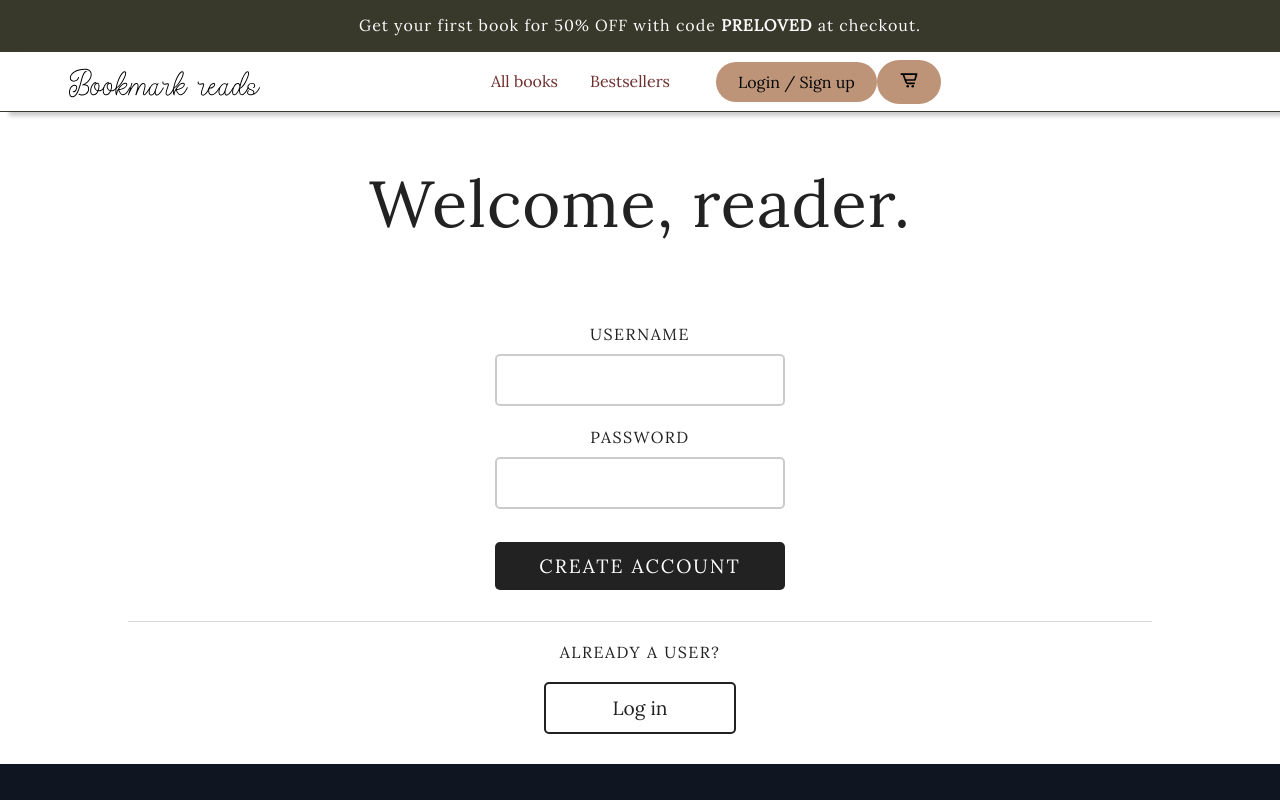
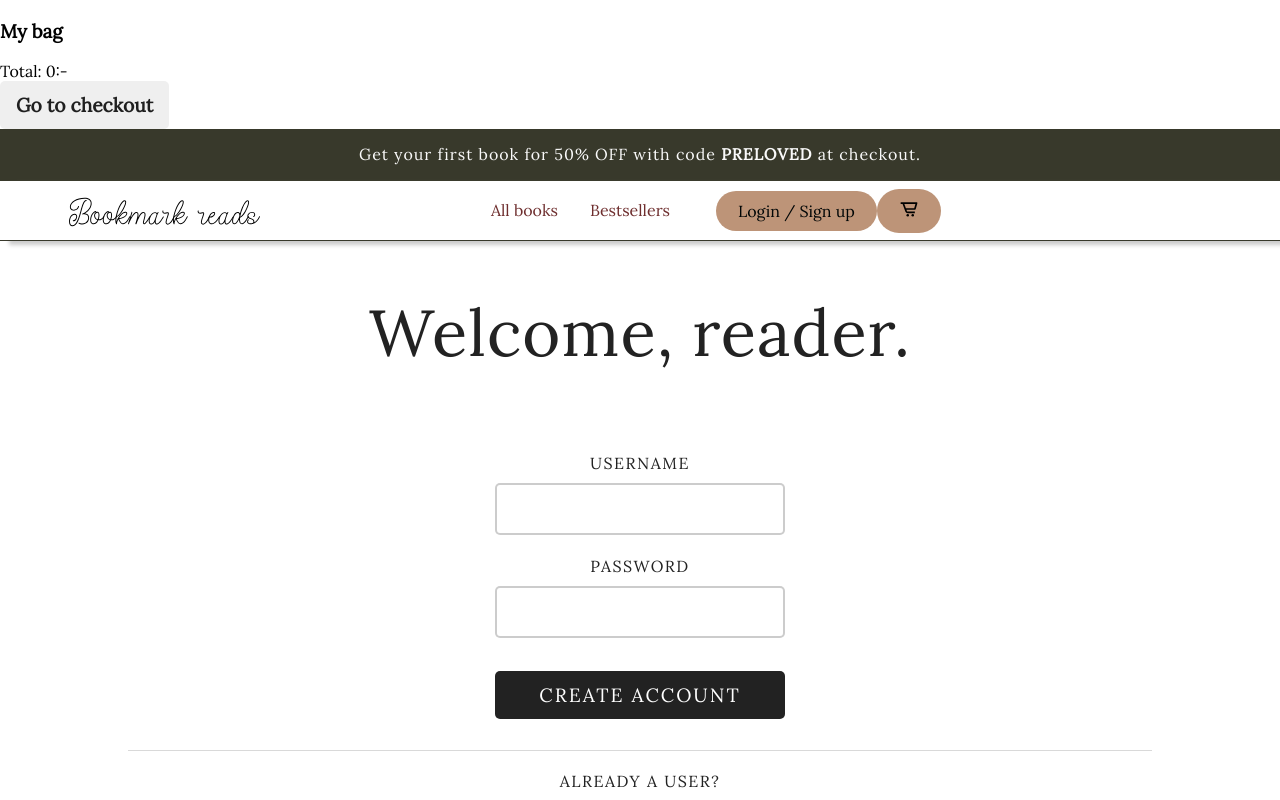
Before and after one commit to Katsiez/final-project-frontend, a React (Create React App) app: page /shop in a window 1280 px wide. Shown: the top 800 px of the page. Built offline with nearby package versions, Linux system fonts and the light colour scheme.

Commit message:
creating a cart,not going anywhere

```diff
--- /dev/null
+++ b/src/components/Cart/Cart.js
@@ -0,0 +1,53 @@
+import React from 'react'
+import { CartItem } from './CartItem'
+import { useSelector } from 'react-redux'
+
+export const Cart = () => {
+  const products = useSelector((store) => store.cart.items)
+  const totalPrice = useSelector((store) => (
+    store.cart.items.reduce((total, item) => (total + (item.price * item.quantity)), 0)
+  ))
+
+  return (
+    <div>
+      <h3>My bag</h3>
+      <ul className="items">
+        {products.map((product) => (
+          <CartItem key={product.id} product={product} />
+        ))}
+      </ul>
+      <div>
+        <div>Total: {totalPrice}:-</div>
+        <button>Go to checkout</button>
+      </div>
+    </div>
+  )
+}
+
+
+
+// import React from 'react'
+// import { useSelector } from 'react-redux'
+// import { CartItem } from './CartItem'
+
+// export const Cart = () => {
+//   const products = useSelector((store) => store.cart.items)
+//   const totalPrice = useSelector((store) => (
+//     store.cart.items.reduce((total, item) => (total + (item.price * item.quantity)), 0)
+//   ))
+
+//   return (
+//     <div className="cart">
+//       <div className="total">
+//         <span className="emoji" role="img" aria-label="cart">🛒</span>
+//         <div className="amount">Total: {totalPrice}:-</div>
+//       </div>
+
+//       <ul className="items">
+//         {products.map((product) => (
+//           <CartItem key={product.id} product={product} />
+//         ))}
+//       </ul>
+//     </div>
+//   )
+// }
--- a/src/components/Home.js
+++ b/src/components/Home.js
@@ -5,6 +5,7 @@ import { configureStore, combineReducers } from "@reduxjs/toolkit";
 import { user } from "../reducers/user";
 import { fav } from "../reducers/fav";
 import { cart } from "../reducers/cart"
+import { ui } from "../reducers/ui"
 
 import { HomePage } from "../pages/HomePage";
 
@@ -16,8 +17,10 @@ import { Banner } from "./Banner";
 import { Sidebar } from "./Sidebar/Sidebar";
 import { Navbar } from "./Navbar/Navbar";
 import { Footer } from "./Footer/Footer";
+//import { ProductDetails } from "./Products/ProductDetails";
+import { Cart } from './Cart/Cart'
 
-const reducer = combineReducers({ user: user.reducer, fav: fav.reducer, cart: cart.reducer });
+const reducer = combineReducers({ user: user.reducer, fav: fav.reducer, cart: cart.reducer, ui: ui.reducer});
 const persistedState = localStorage.getItem("reduxState")
   ? JSON.parse(localStorage.getItem("reduxState"))
   : {};
@@ -35,6 +38,8 @@ export const Home = () => {
   return (
     <>
       <Provider store={store}>
+        <Cart/>
+        {/* <ProductDetails/> */}
         <BrowserRouter>
           <Banner />
           <Sidebar isOpen={isOpen} toggle={toggle} />
--- /dev/null
+++ b/src/components/Products/ProductDetails.js
@@ -0,0 +1,71 @@
+import React, { useEffect, useState } from 'react';
+import { Route, Link, useParams, useHistory } from 'react-router-dom';
+import styled from 'styled-components/macro';
+import { cart } from 'reducers/cart'
+import { useDispatch } from 'react-redux';
+
+const ProductContainer = styled.article`
+  width: 500px;
+  margin: 20px;
+`
+const ProductImg = styled.img`
+  width: 100%;
+`
+
+export const ProductDetails = () => {
+  const { bookID } = useParams()
+  const [item, setItem] = useState([])
+  const history = useHistory();
+  const [statusCode, setStatusCode] = useState(200);
+  const DETAILS_API = `http://localhost:8080/books/${bookID}`
+  const dispatch = useDispatch()
+
+
+  useEffect(() => {
+    fetch(DETAILS_API)
+      .then(res => {
+        setStatusCode(res.status)
+        return res.json()
+      })
+      .then(json => setItem(json))
+  }, [DETAILS_API, bookID])
+
+  useEffect(() => {
+    console.log(`Status code: ${statusCode}`);
+    if (statusCode !== 200) {
+      history.push("/");
+    }
+  }, [history, statusCode]);
+
+  if (!item) {
+    return <></>;
+  }
+
+  return (
+    <div>
+      <Route path="/shop">
+        <Link to="/shop">
+          <h3>See all products</h3>
+        </Link>
+      </Route>
+      <ProductContainer>
+        {item.map((product) =>
+          <div key={product.id}>
+            <ProductImg src={product.main_img} alt={product.title} />
+            <h2>{product.title}</h2>
+            <p>{product.price}:-</p>
+            <p>description</p>
+            <button
+              type="button"
+              onClick={() => dispatch(cart.actions.addItem(product))}>add to cart
+             </button>
+            <div>
+              <ProductImg src={product.second_img} alt={product.title} />
+              <ProductImg src={product.third_img} alt={product.title} />
+            </div>
+          </div>
+        )}
+      </ProductContainer>
+    </div>
+  )
+}
--- a/src/pages/Books/AllBooks.js
+++ b/src/pages/Books/AllBooks.js
@@ -1,17 +1,18 @@
 import React, { useEffect, useState } from "react";
-//import { useDispatch, useSelector } from 'react-redux';
+import { useDispatch } from 'react-redux';
 import { Link } from "react-router-dom";
 import { FavIcon } from "lib/FavIcon";
 import { Button } from "./SingleBook";
 
 import styled from "styled-components";
 import { StarRating } from "components/StarRating";
+import { cart } from "reducers/cart"
 
 const BOOKS = "http://localhost:8000/books";
 
 export const AllBooks = () => {
+  const dispatch = useDispatch()
   const [books, setBooks] = useState([]);
-  //const dispatch = useDispatch()
 
   useEffect(() => {
     fetch(BOOKS)
@@ -22,7 +23,7 @@ export const AllBooks = () => {
   }, []);
 
   //Randomize price for all books
-  const Random = (props) => {
+  const Random = () => {
     const precision = 100; // 2 decimals
     const randomnum = Math.floor(Math.random() * (10 * precision - 1 * precision) + 1 * precision) / (1*precision);
     return <div>{randomnum}€</div>;
@@ -61,7 +62,7 @@ export const AllBooks = () => {
               <div className="random-num">
                 <Random/>
               </div>
-              <Button>Add to cart</Button>
+              <Button onClick={() => {dispatch(cart.actions.addItem({book}))}}>Add to cart</Button>
             </div>
           </div>
         ))}
--- a/src/pages/Books/Bestsellers.js
+++ b/src/pages/Books/Bestsellers.js
@@ -1,13 +1,16 @@
 import React, { useEffect, useState } from "react";
+import { useDispatch } from 'react-redux';
 import { Link } from "react-router-dom";
 import styled from "styled-components";
 //import { FavIcon } from "lib/FavIcon";
 import { Button } from "./SingleBook";
+import { cart } from "reducers/cart"
 
 const BESTSELLERS = "http://localhost:8000/books/bestseller/bestseller";
 
 export const Bestsellers = () => {
   //const { bestseller } = useParams();
+  const dispatch = useDispatch()
   const [books, setBooks] = useState([]);
 
   useEffect(() => {
@@ -61,7 +64,7 @@ export const Bestsellers = () => {
                 <Random/>
               </div>
             </div>
-            <Button>Add to cart</Button>
+            <Button onClick={() => {dispatch(cart.actions.addItem({book}))}}>Add to cart</Button>
           </div>
         ))}
       </section>
--- a/src/pages/Books/SingleBook.js
+++ b/src/pages/Books/SingleBook.js
@@ -1,9 +1,12 @@
 import React, { useEffect, useState } from "react";
+import { useDispatch } from 'react-redux';
 import { useParams } from "react-router-dom";
 import styled from "styled-components";
+import { cart } from "reducers/cart"
 
 export const SingleBook = () => {
   const { bookID } = useParams();
+  const dispatch = useDispatch()
   const [book, setBook] = useState([]);
 
   useEffect(() => {
@@ -47,11 +50,11 @@ export const SingleBook = () => {
                   <p className="book-rating">Average rating: {book.average_rating}</p>
                   {book.synopsis}
                 </Synopsis>
-                <Button>
+                <Button onClick={() => {dispatch(cart.actions.addItem({book}))}}>
                 <div className="random-num">
                 <Random/>
               </div>
-                  Add to cart</Button>
+              Add to cart</Button>
               </Right>
             </Container>
           </Content>
--- a/src/reducers/cart.js
+++ b/src/reducers/cart.js
@@ -1,30 +1,61 @@
-import {createSlice} from "@reduxjs/toolkit"
+import { createSlice } from '@reduxjs/toolkit'
 
 export const cart = createSlice({
   name: 'cart',
   initialState: {
     items: []
   },
+  reducers: {
+    addItem: (state, action) => {
+      const existingProduct = state.items.find((item) => item.id === action.payload.id)
 
-	reducers: {
-		addBook: (state, action) => {
-			const existingBook = state.items.find((item) => item._id === action.payload._id)
-			if(existingBook) {
-				existingBook.quantity += 0
+      if (existingProduct) {
+        existingProduct.quantity += 1
       } else {
-				state.items.push({...action.payload, quantity: 1})
+        state.items.push({ ...action.payload, quantity: 1 })
       }
     },
-		removeBook: (state, action) => {
-			const existingBook = state.items.find((item) => item._id === action.payload._id)
-			if (existingBook && existingBook.quantity === 1) {
-				state.items = state.items.filter((item) => item._id !== action.payload._id)
-			} else if (existingBook) {
-				existingBook.quantity -=1
+    removeItem: (state, action) => {
+      const existingProduct = state.items.find((item) => item.id === action.payload.id)
+
+      if (existingProduct && existingProduct.quantity === 1) {
+        state.items = state.items.filter((item) => item.id !== action.payload.id)
+      } else if (existingProduct) {
+        existingProduct.quantity -= 1
       }
-		},
-		removeAll: (state, action) => {
-			state.items = []
     }
   }
 })
+
+// import { createSlice } from '@reduxjs/toolkit'
+
+// export const cart = createSlice({
+//   name: 'cart',
+//   initialState: {
+//     books: []
+//   },
+//   reducers: {
+//     addBook: (state, action) => {
+//       console.log(action.payload)
+//       const existinBook = state.books.find((book) => book._id === action.payload._id)
+
+//       if (existinBook) {
+//         existinBook.quantity += 0
+//       } else {
+//         state.books.push({ ...action.payload, quantity: 1 })
+//       }
+//     },
+//     removeBook: (state, action) => {
+//       const existinBook = state.books.find((book) => book._id === action.payload._id)
+
+//       if (existinBook && existinBook.quantity === 1) {
+//         state.books = state.books.filter((book) => book._id !== action.payload._id)
+//       } else if (existinBook) {
+//         existinBook.quantity -= 1
+//       }
+//     },
+//     clearCart: (state) => {
+//       state.books = []
+//     }
+//   }
+// })
--- a/src/reducers/fav.js
+++ b/src/reducers/fav.js
@@ -3,23 +3,23 @@ import {createSlice} from "@reduxjs/toolkit"
 export const fav = createSlice({
 	name: "fav",
 	initialState: {
-		favItems: []
+		favBooks: []
 	},
 	reducers: {
 		saveFav: (state, action) => {
-			const existingBook = state.favItems.find((item) => item._id === action.payload._id)
+			const existingBook = state.favBooks.find((book) => book._id === action.payload._id)
 			if (existingBook) {
 				existingBook.quantity += 0
 			} else {
-				const newArray = state.favItems.slice()
+				const newArray = state.favBooks.slice()
 				newArray.push({...action.payload, quantity: 1})
-				state.favItems = newArray
+				state.favBooks = newArray
 			}
 		},
 		removeFav: (state, action) => {
-			const existingBook = state.favItems.find((item) => item._id === action.payload._id)
+			const existingBook = state.favBooks.find((book) => book._id === action.payload._id)
 			if (existingBook && existingBook.quantity === 1) {
-				state.favItems = state.favItems.filter((item) => item._id !== action.payload._id)
+				state.favBooks = state.favBooks.filter((book) => book._id !== action.payload._id)
 			} else if (existingBook) {
 				existingBook.quantity -= 1
 			}
```
Also changed, not shown: src/components/Cart/CartItem.js (+154 -26 lines), src/components/Products/ProductCard.js (added, +24 -0 lines). Lines whose indentation alone changed are shown as unchanged.
